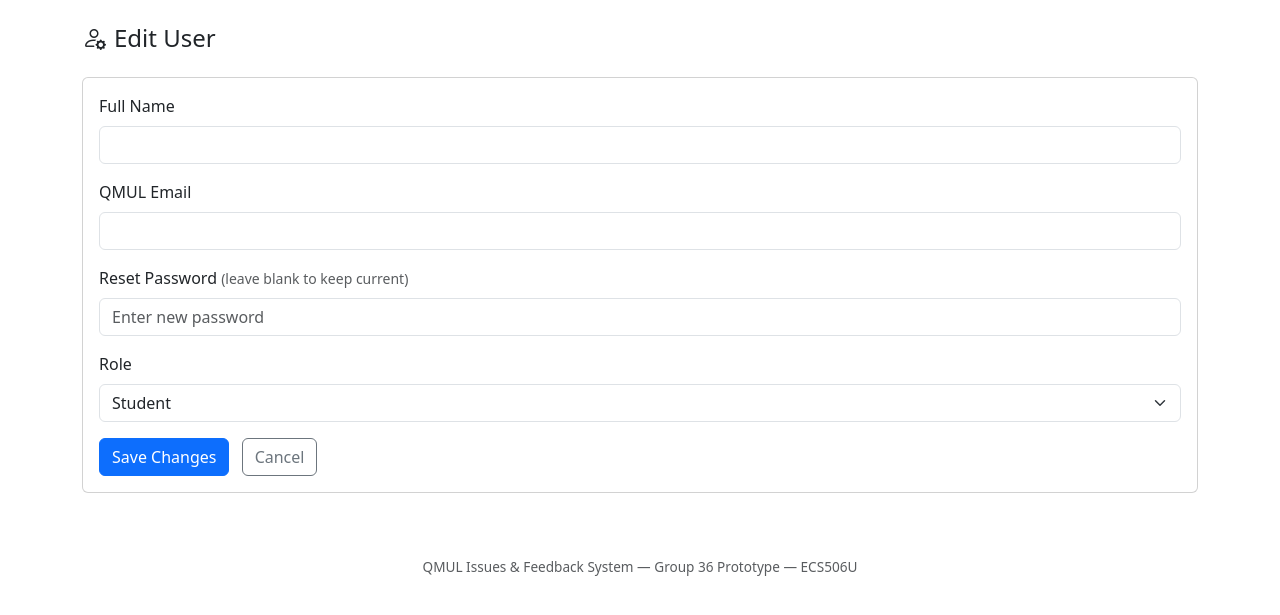
After one commit to EldeRiCH/qmul-group36-prototype, a Flask app: template templates/admin/edit_user.html in a window 1280 px wide. The commit adds this page. Shown: the top 615 px of the page. Run offline with Flask 3, Linux system fonts and the light colour scheme; the template is opened without the code that fills it, so the values that code supplies are empty.

Commit message:
added edit user and reset password for admin

```diff
--- a/app.py
+++ b/app.py
@@ -1080,7 +1080,40 @@ def admin_dashboard():
     users = query_db('SELECT * FROM users ORDER BY role, name')
     return render_template('admin/dashboard.html', users=users)
 
+@app.route('/admin/edit-user/<int:user_id>', methods=['GET', 'POST'])
+@login_required
+@role_required('admin')
+def admin_edit_user(user_id):
+    user = query_db('SELECT * FROM users WHERE user_id = ?', (user_id,), one=True)
+    if not user:
+        flash('User not found.', 'danger')
+        return redirect(url_for('admin_dashboard'))
 
+    if request.method == 'POST':
+        name = request.form.get('name', '').strip()
+        email = request.form.get('email', '').strip()
+        password = request.form.get('password', '').strip()
+        role = request.form.get('role', '').strip()
+
+        if not name or not email or not role:
+            flash('Please fill in all required fields.', 'danger')
+            return render_template('admin/edit_user.html', user=user)
+
+        if password:
+            execute_db(
+                'UPDATE users SET name = ?, email = ?, password = ?, role = ? WHERE user_id = ?',
+                (name, email, password, role, user_id)
+            )
+        else:
+            execute_db(
+                'UPDATE users SET name = ?, email = ?, role = ? WHERE user_id = ?',
+                (name, email, role, user_id)
+            )
+
+        flash(f'User {name} updated successfully!', 'success')
+        return redirect(url_for('admin_dashboard'))
+
+    return render_template('admin/edit_user.html', user=user)
 @app.route('/admin/add-user', methods=['GET', 'POST'])
 @login_required
 @role_required('admin')
--- a/templates/admin/dashboard.html
+++ b/templates/admin/dashboard.html
@@ -13,7 +13,7 @@
         <div class="table-responsive">
             <table class="table table-hover mb-0">
                 <thead>
-                    <tr><th>ID</th><th>Name</th><th>Email</th><th>Role</th></tr>
+                    <tr><th>ID</th><th>Name</th><th>Email</th><th>Role</th><th></th></tr>
                 </thead>
                 <tbody>
                     {% for user in users %}
@@ -22,6 +22,7 @@
                         <td>{{ user.name }}</td>
                         <td>{{ user.email }}</td>
                         <td><span class="badge bg-secondary">{{ user.role }}</span></td>
+                        <td><a href="{{ url_for('admin_edit_user', user_id=user.user_id) }}" class="btn btn-sm btn-outline-secondary">Edit</a></td>
                     </tr>
                     {% endfor %}
                 </tbody>
--- /dev/null
+++ b/templates/admin/edit_user.html
@@ -0,0 +1,38 @@
+{% extends "base.html" %}
+{% block title %}Edit User - QMUL Issues & Feedback{% endblock %}
+
+{% block content %}
+<h4 class="mb-4"><i class="bi bi-person-gear me-2"></i>Edit User</h4>
+
+<div class="card">
+    <div class="card-body">
+        <form method="POST">
+            <div class="mb-3">
+                <label class="form-label">Full Name</label>
+                <input type="text" name="name" class="form-control" value="{{ user.name }}" required>
+            </div>
+            <div class="mb-3">
+                <label class="form-label">QMUL Email</label>
+                <input type="email" name="email" class="form-control" value="{{ user.email }}" required>
+            </div>
+            <div class="mb-3">
+                <label class="form-label">Reset Password <span class="text-muted small">(leave blank to keep current)</span></label>
+                <input type="password" name="password" class="form-control" placeholder="Enter new password">
+            </div>
+            <div class="mb-3">
+                <label class="form-label">Role</label>
+                <select name="role" class="form-select" required>
+                    <option value="student" {% if user.role == 'student' %}selected{% endif %}>Student</option>
+                    <option value="sst_admin" {% if user.role == 'sst_admin' %}selected{% endif %}>SST Admin</option>
+                    <option value="its_staff" {% if user.role == 'its_staff' %}selected{% endif %}>ITS Staff</option>
+                    <option value="lab_technician" {% if user.role == 'lab_technician' %}selected{% endif %}>Lab Technician</option>
+                    <option value="module_organiser" {% if user.role == 'module_organiser' %}selected{% endif %}>Module Organiser</option>
+                    <option value="admin" {% if user.role == 'admin' %}selected{% endif %}>Admin</option>
+                </select>
+            </div>
+            <button type="submit" class="btn btn-primary">Save Changes</button>
+            <a href="{{ url_for('admin_dashboard') }}" class="btn btn-outline-secondary ms-2">Cancel</a>
+        </form>
+    </div>
+</div>
+{% endblock %}
--- a/templates/base.html
+++ b/templates/base.html
@@ -105,6 +105,20 @@
                             <i class="bi bi-mortarboard"></i> EC Outcomes
                         </a>
                     </li>
+                    <!-- Admin -->
+                    {% elif current_user_role == 'admin' %}
+                    <li class="nav-item">
+                        <a class="nav-link {% if request.endpoint == 'admin_dashboard' %}active{% endif %}"
+                           href="{{ url_for('admin_dashboard') }}">
+                            <i class="bi bi-house-door"></i> Dashboard
+                        </a>
+                    </li>
+                    <li class="nav-item">
+                        <a class="nav-link {% if request.endpoint == 'admin_add_user' %}active{% endif %}"
+                           href="{{ url_for('admin_add_user') }}">
+                            <i class="bi bi-person-plus"></i> Add User
+                        </a>
+                    </li>
                     {% endif %}
                 </ul>
 
--- a/templates/login.html
+++ b/templates/login.html
@@ -39,7 +39,7 @@
         <div class="card-body p-3">
             <p class="text-muted small mb-2"><strong>Demo Accounts:</strong></p>
             <table class="table table-sm table-borderless mb-0" style="font-size: 0.8rem;">
-                <tr><td class="text-muted">Student</td><td><code>student@qmul.ac.uk</code></td></tr>
+                <tr><td class="text-muted">Admin</td><td><code>admin@qmul.ac.uk</code></td></tr>
                 <tr><td class="text-muted">SST Admin</td><td><code>sst@qmul.ac.uk</code></td></tr>
                 <tr><td class="text-muted">ITS Staff</td><td><code>its@qmul.ac.uk</code></td></tr>
                 <tr><td class="text-muted">Lab Tech</td><td><code>lab@qmul.ac.uk</code></td></tr>
```
